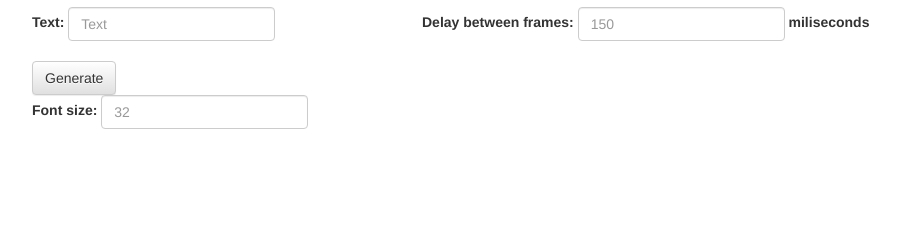
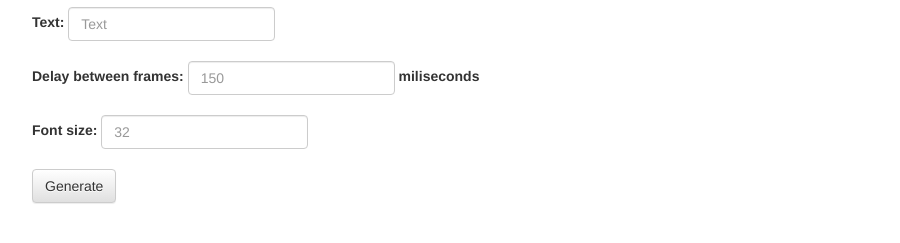
Before and after one commit to zhouyichen/gif-animation-generator, a plain HTML site: page index.html in a window 1280 px wide. Shown: the part 63-306 px from the top of the page, without its empty margins (38-938 px from the left). Drawn offline with nearby package versions, Linux system fonts and the light colour scheme; a web font is replaced by a local one.

Commit message:
fix style

```diff
--- a/index.html
+++ b/index.html
@@ -31,8 +31,8 @@
 			<div class="blog-header" id="title">
 				<h1 class = "blog-title">Text Animation GIF generator</h1>
 			</div>
-			<div class='row'>
-				<div class='col-sm-4 col-xs-12' id='inputStringForm'>
+			<div class='row'><div class='col-xs-12'>
+				<div id='inputStringForm'>
 					<form class="form-inline">
 						<div class="form-group">
 							<label>
@@ -42,7 +42,8 @@
 						</div>
 					</form>
 				</div>
-				<div class='col-sm-8 col-xs-12' id='delayForm'>
+				<br>
+				<div id='delayForm'>
 					<form class="form-inline">
 					  <div class="form-group">
 					  	<label>
@@ -55,10 +56,6 @@
 					  </div>
 					</form>
 				</div>
-			</div>
-			<br>
-			<button type="button" class="btn btn-default" id='generate'> Generate</button>
-			<span style="font-family: myFont;"></span>
 				<br>
 				<div id='sizeForm'>
 					<form class="form-inline">
@@ -70,8 +67,12 @@
 					  </div>
 					</form>
 				</div>
+				<br>
+				<button type="button" class="btn btn-default" id='generate'> Generate</button>
+				<span style="font-family: myFont;"></span>
 
 				<p><img id="result"></p>
+			</div></div>
 		</div>
 
 
```
Lines whose indentation alone changed are shown as unchanged.
